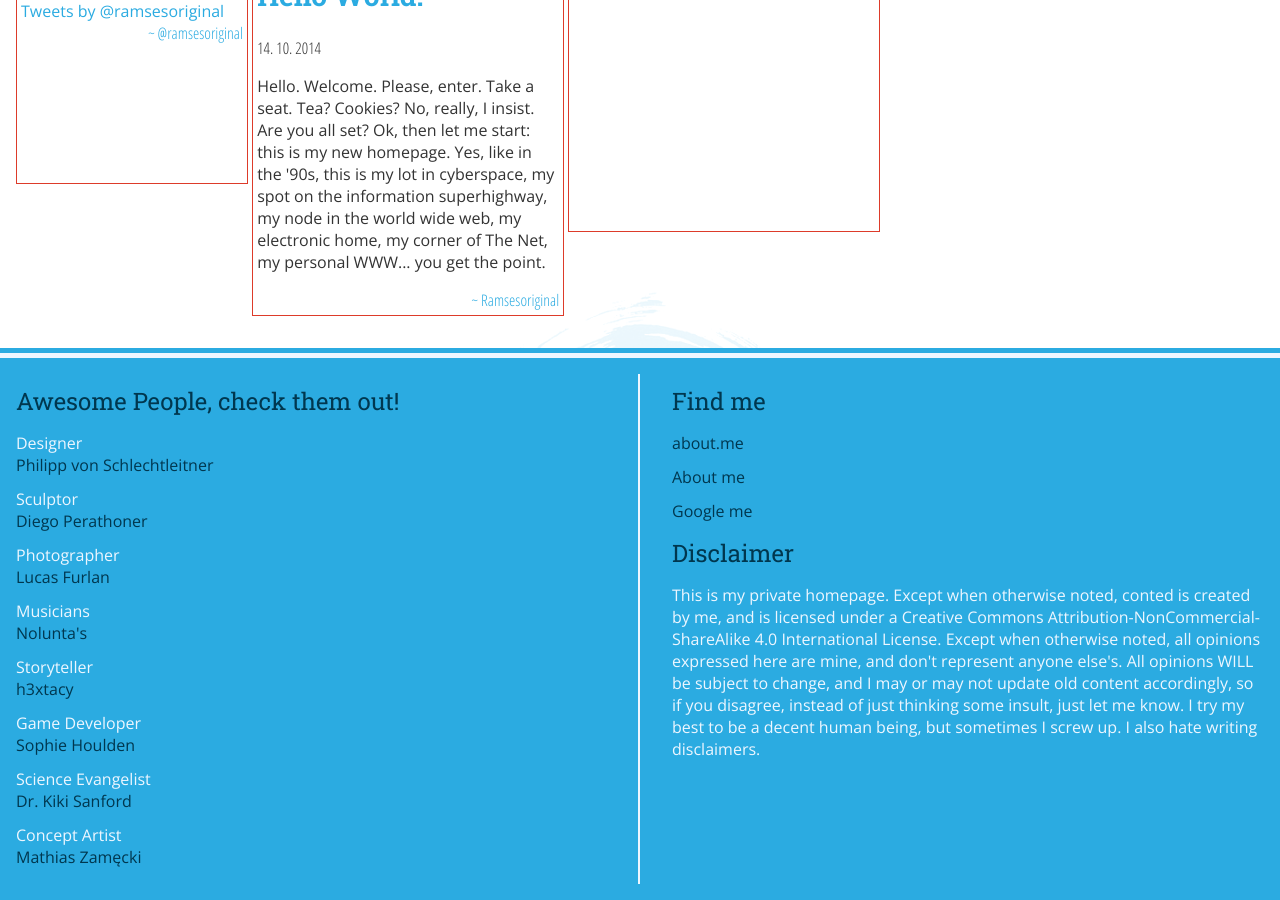
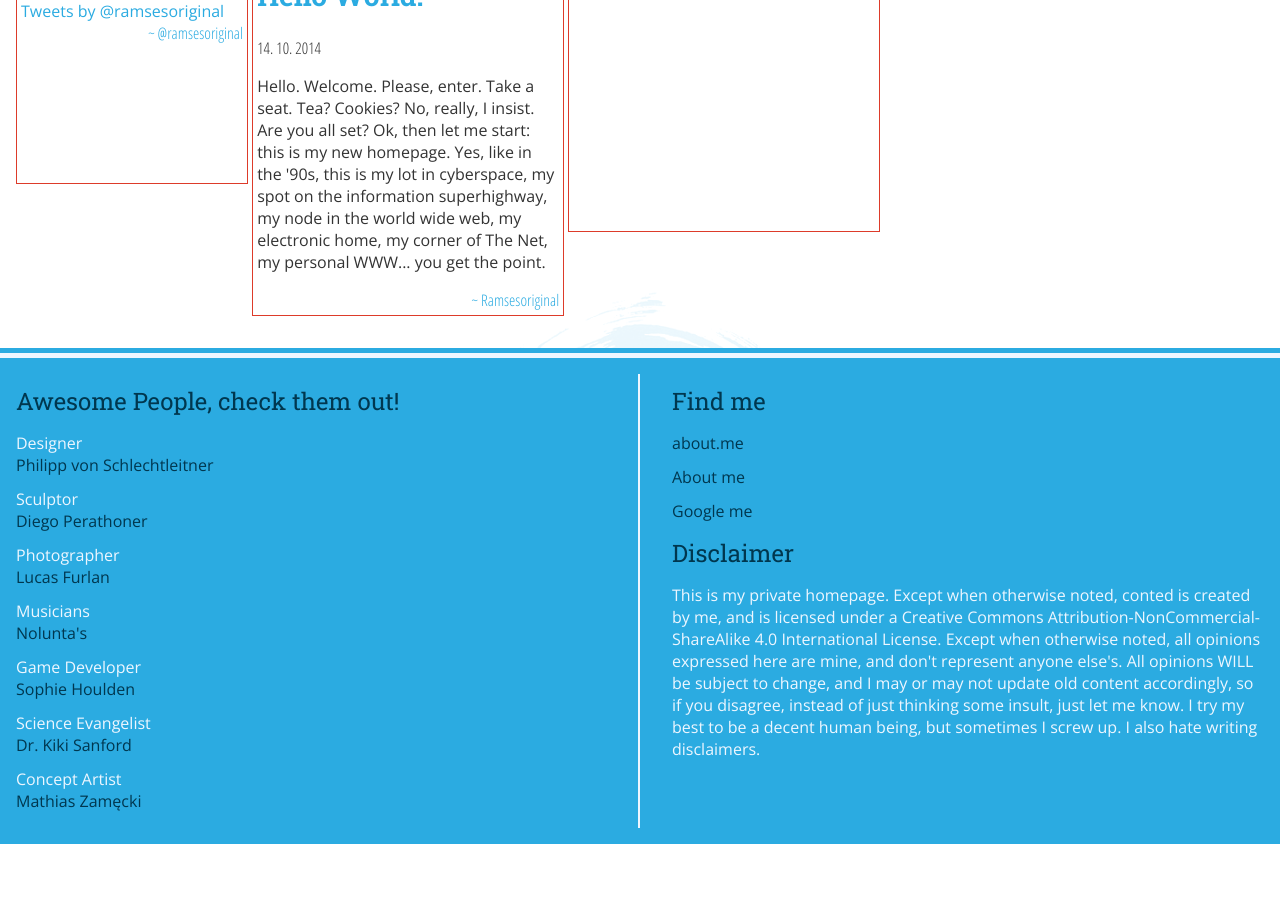
Before and after one commit to ramsesoriginal/ramsesoriginal.github.io, a Jekyll site: the page built from index.html, in a window 1280 px wide and 900 px high, scrolled down 1545 px. Built offline with Jekyll 4.4.1, drawn with Linux system fonts in a browser that asks for light colours; nearby versions of some CDN libraries; comment, search, counter and statistics services are not loaded; after the commit the page ends 2389 px from its top, so only the background shows below that.

Commit message:
Commented part of the footer

```diff
--- a/_includes/footer.html
+++ b/_includes/footer.html
@@ -8,7 +8,7 @@
 		<li>Sculptor <a href="http://diegoperathoner.weebly.com/">Diego Perathoner </a></li>
 		<li>Photographer <a href="http://lukasfurlan.com/">Lucas Furlan </a></li>
 		<li>Musicians <a href="http://www.noluntas.com/">Nolunta's </a></li>
-		<li>Storyteller <a href="https://twitter.com/h3xtacy">h3xtacy </a></li>
+		<!--<li>Storyteller <a href="https://twitter.com/h3xtacy">h3xtacy </a></li>-->
 		<li>Game Developer <a href="http://www.sophiehoulden.com/">Sophie Houlden </a></li>
 		<li>Science Evangelist <a href="http://www.kirstensanford.com/">Dr. Kiki Sanford</a></li>
 		<li>Concept Artist <a href="http://mathiaszamecki.deviantart.com/">Mathias Zamęcki</a></li>
```
